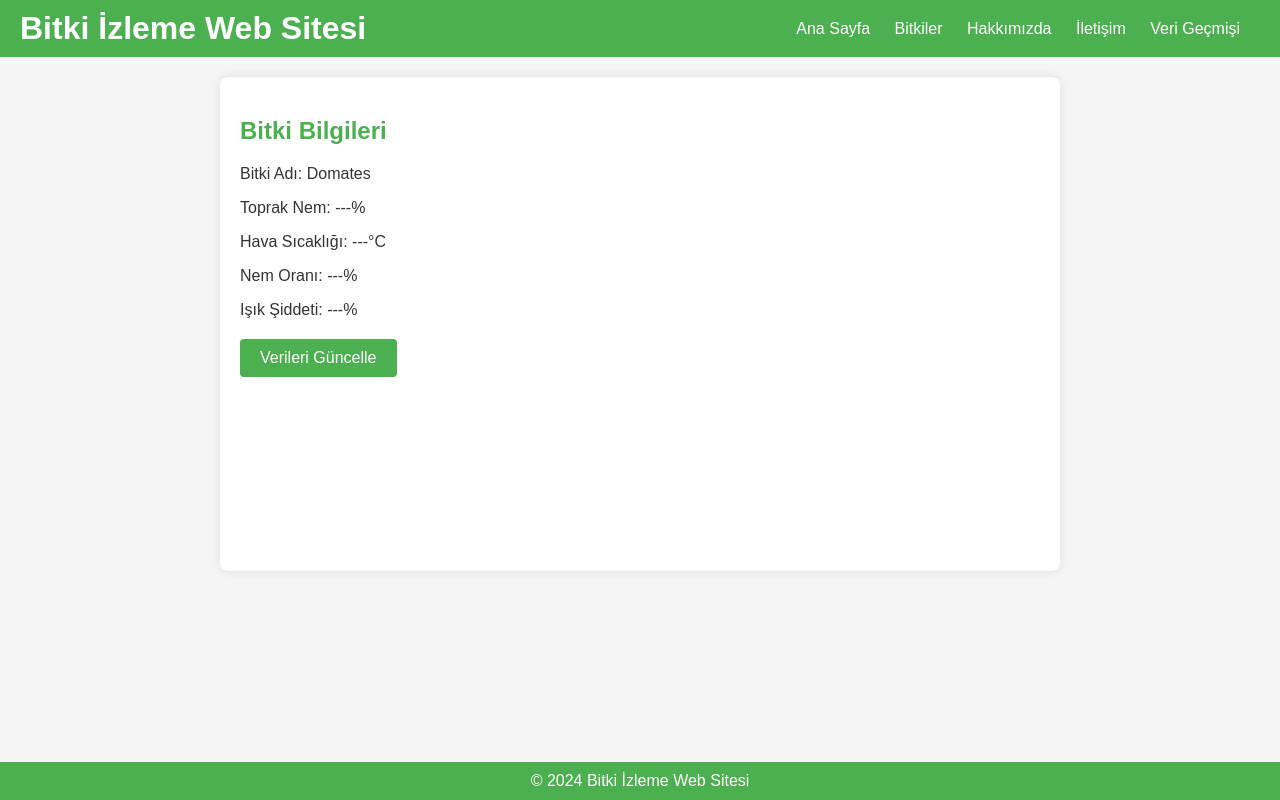
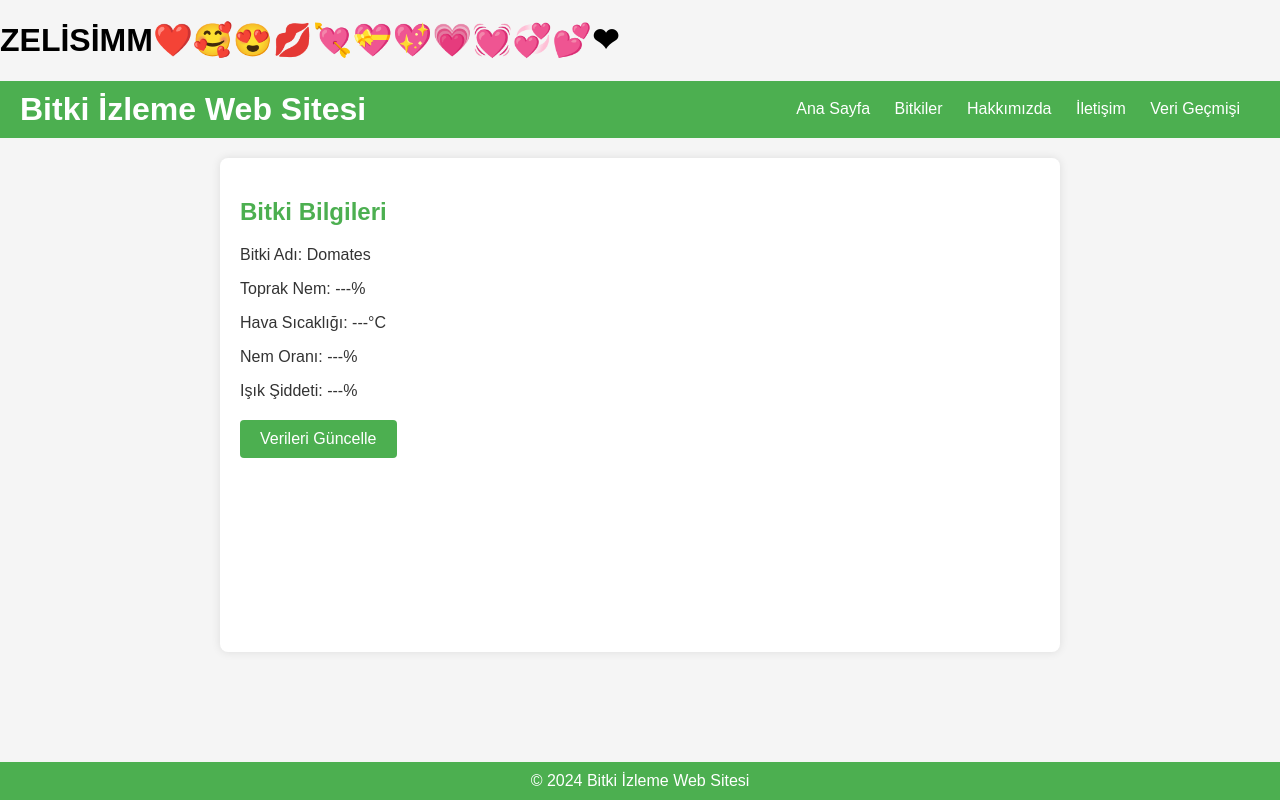
Before and after one commit to yusuframazan/bitkikontrol.github.io, a plain HTML site: page index.html in a window 1280 px wide. Drawn offline with nearby package versions, Linux system fonts and the light colour scheme; no server answers.

Commit message:
Update index.html

```diff
--- a/index.html
+++ b/index.html
@@ -11,6 +11,7 @@ href="images/logo.png">
     <link rel="stylesheet" href="styles.css">
 </head>
 <body>
+    <h1>ZELİSİMM❤️🥰😍💋💘💝💖💗💓💞💕❤</h1>
     <header>
         <div class="navbar">
             <div class="logo">
```
